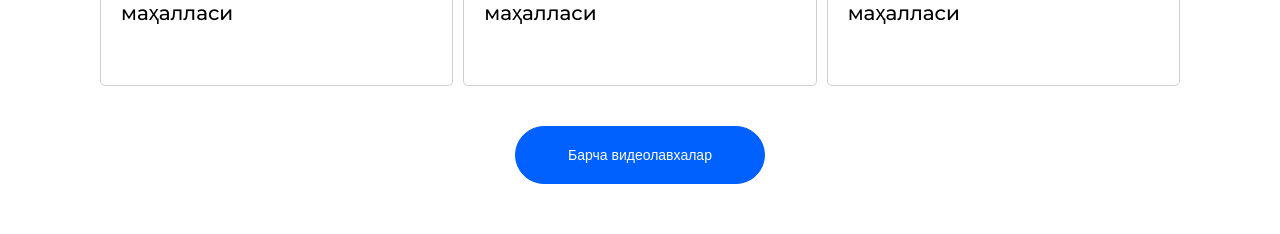
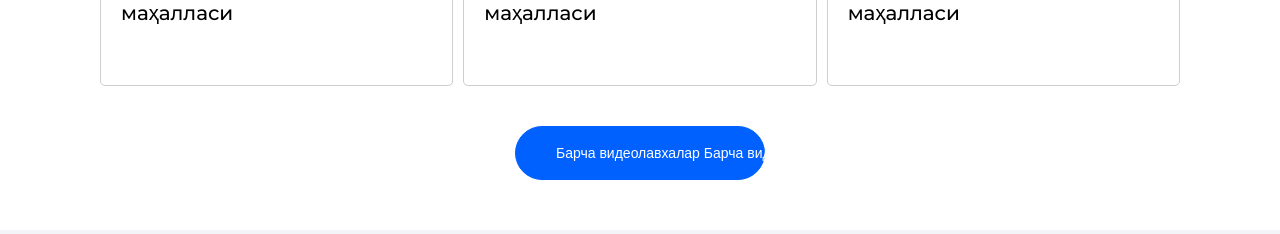
Before and after one commit to ergashev2000/online-mahalla, a React (Vite) app: page / in a window 1280 px wide. Shown: the part 4020-4254 px from the top of the page. Built offline with nearby package versions, Linux system fonts and the light colour scheme; a web font is replaced by a local one.

Commit message:
Full home page

```diff
--- a/src/companents/News/index.jsx
+++ b/src/companents/News/index.jsx
@@ -78,6 +78,8 @@ const index = () => {
             {/* Carousel mobile*/}
             <a href="" className="news__more-video">
               Барча видеолавхалар
+              Барча видеолавхалар
+              Барча видеолавхалар
             </a>
           </div>
         </div>
--- a/src/index.css
+++ b/src/index.css
@@ -499,7 +499,7 @@ data > svg {
   margin-right: 10px;
 }
 .news__more-video {
-  padding: 20px 40px;
+  padding: 18px 40px;
   background-color: #0161fe;
   border: 1px solid #0161fe;
   border-radius: 30px;
@@ -511,6 +511,7 @@ data > svg {
   margin: 0 auto;
   transition: all 0.3s;
   margin-top: 40px;
+  white-space: nowrap;
 }
 .news__more-video:hover {
   background-color: #fff;
```
